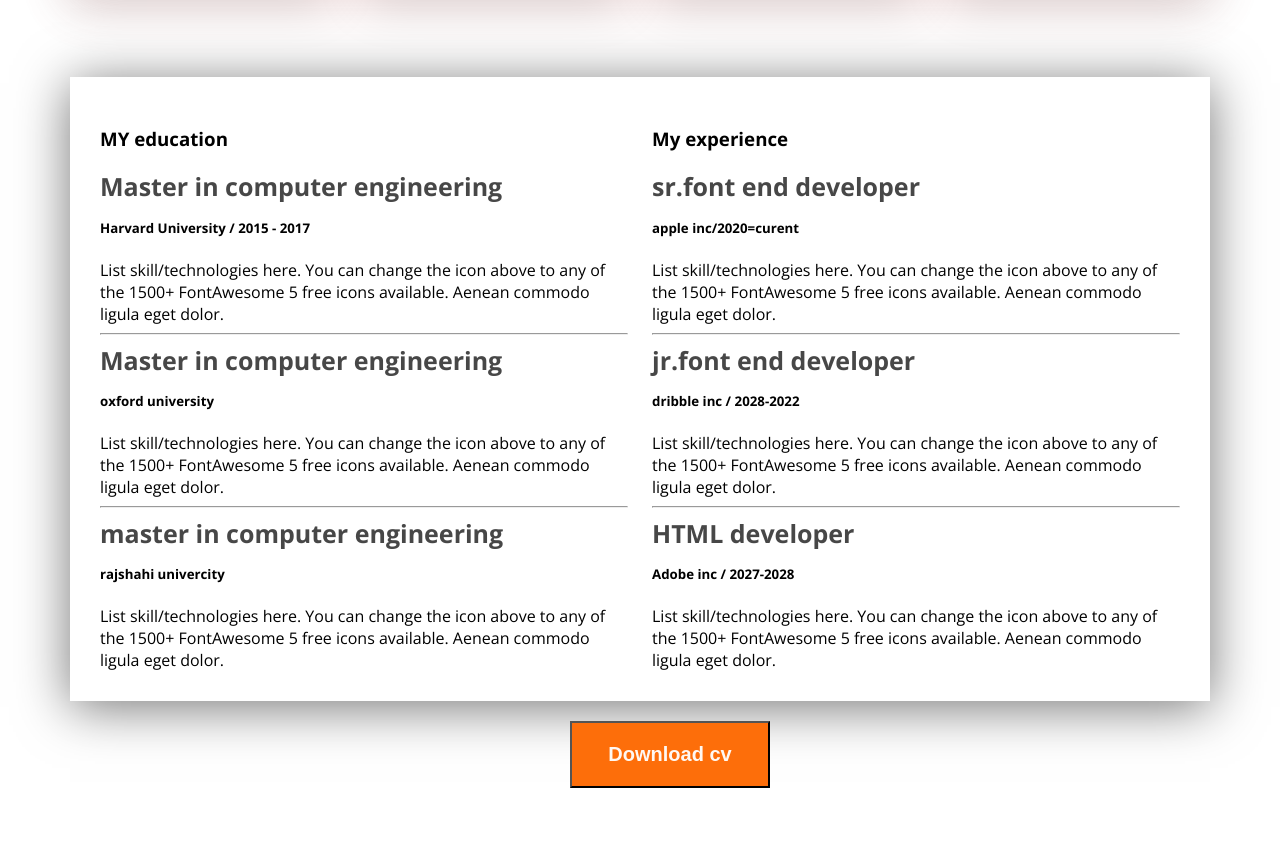
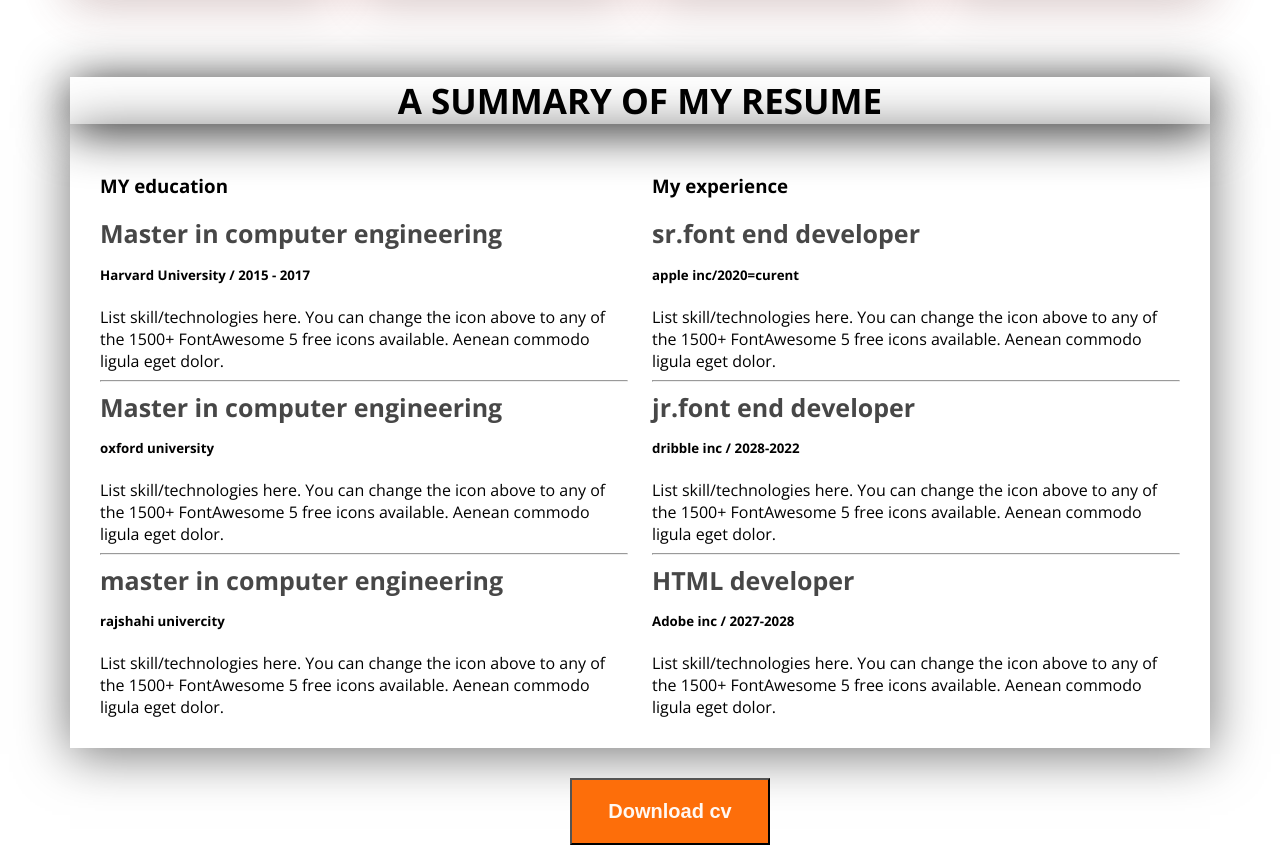
Before and after one commit to Raj3460/web-dev-portfolio, a plain HTML site: page index.html in a window 1280 px wide. Shown: the part 2101-2954 px from the top of the page. Before the commit the page ends 2897 px from the top, so only its background shows below. Drawn offline with nearby package versions, Linux system fonts and the light colour scheme.

Commit message:
added the h2,summary

```diff
--- a/index.html
+++ b/index.html
@@ -113,10 +113,11 @@
                      </div>
 
               </div>
-
+              <h2 class="SUMMARY"> A SUMMARY OF MY RESUME</h2>
 
 
               <div class="resume-containers">
+
                      <!-- sume-coloum*2>h3.resume-coloum-title+.experience*3>h4.experience-title+h5.experience-sub-title+experience-description.re -->
                      <div class="resume-coloum">
                             <h3 class="resume-coloum-title"> MY education</h3>
--- a/styles/index.css
+++ b/styles/index.css
@@ -188,13 +188,24 @@ main{
 
 
 }
+.SUMMARY{
+       /* margin-left: 380PX; */
+       /* margin-right: 190PX; */
+       margin-top: 80PX;
+       box-shadow: 0PX 6PX 50PX 0PX #181818;
+       padding: ;
+       text-align: center;
+       margin-bottom: 0PX;
+       font-size: 35PX;
+       font-weight: bold;
 
+}
 
 /* coloum resume style */
 .resume-containers{
        display: flex;
        gap: 24px;
-       margin-top: 80px;
+       margin-top: 0px;
        box-shadow: 0px 6px 50px 0px #757575;
        padding: 30px;
 
@@ -206,7 +217,7 @@ main{
        margin: 0%;
 }
 .d-btn{
-       margin-top: 20px;
+       margin-top: 30px;
        /* margin-right: 200px; */
        margin-left: 500px;
        /* background-color:  */
```
